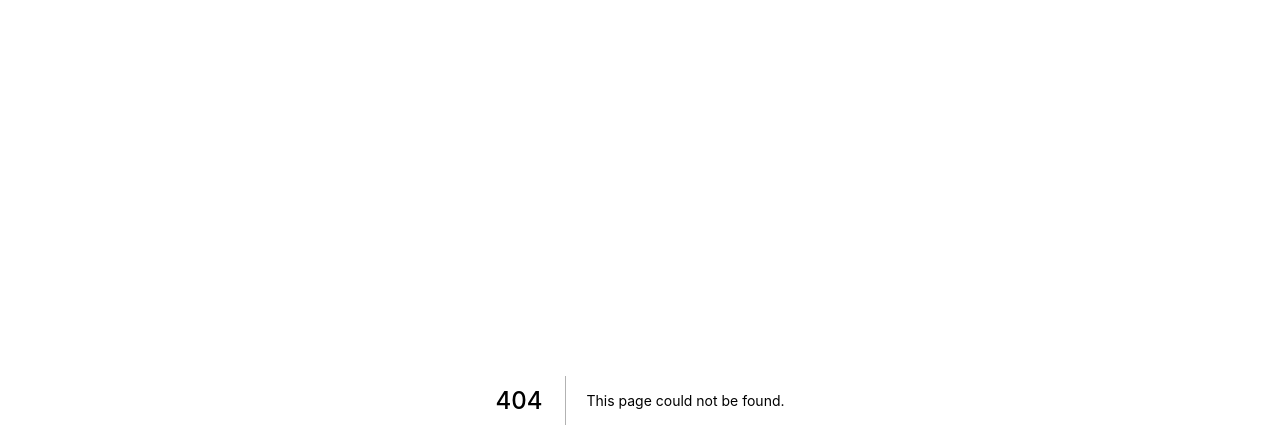
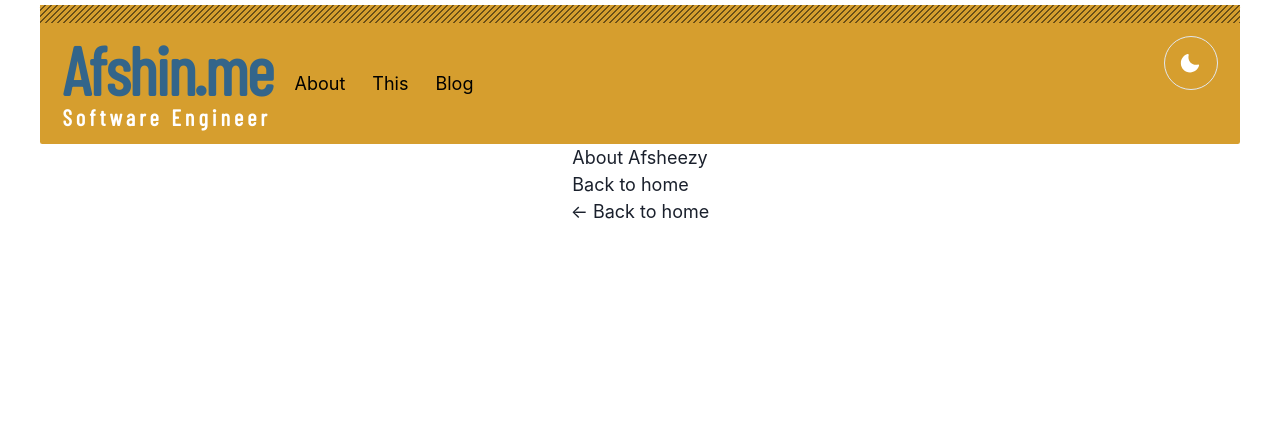
Before and after one commit to afshinator/next-afshin-me-first-try, a Next.js app: page /about in a window 1280 px wide. Before the commit this address had no page. Shown: the top 448 px of the page. Built offline with nearby package versions, Linux system fonts and the light colour scheme.

Commit message:
Put in some animation and another page

```diff
--- a/components/PageHeader.js
+++ b/components/PageHeader.js
@@ -1,21 +1,30 @@
 import { Flex, Text, Center, Box, Heading, Button } from "@chakra-ui/react";
+import { motion } from "framer-motion";
 import DarkModeSwitch from "./DarkModeSwitch";
+import Link from "next/link";
 
 const MenuItems = ({ children }) => (
-  <Text mt={{ base: 4, md: 0 }} mr={6} display="block" color="black">
-    {children}
-  </Text>
+  <motion.div
+    whileHover={{
+      scale: 1.2,
+      transition: { duration: 0.2 },
+    }}
+  >
+    <Link href={`/${children.toLowerCase()}`}>
+      <Text mt={{ base: 4, md: 0 }} mr={6} display="block" color="black">
+        <a>{children}</a>
+      </Text>
+    </Link>
+  </motion.div>
 );
-
-
 
 function PageHeader(props) {
   const [show, setShow] = React.useState(false);
-  const [randomClass, setRandomClass] = React.useState(
-    () => { return 'tileImage' + Math.floor(Math.random() * Math.floor(9))}
-  )
+  const [randomClass, setRandomClass] = React.useState(() => {
+    return "tileImage" + Math.floor(Math.random() * Math.floor(10));
+  });
   const handleToggle = () => setShow(!show);
-  console.log('randomClass ', randomClass)
+
   return (
     <Flex
       as="header"
@@ -30,10 +39,19 @@
     >
       <Flex w="100%" height="4" className={randomClass}></Flex>
       <Flex align="center" mx={5} my={3} direction="column" alignItems="left">
-        <Heading as="h1" size="lg" letterSpacing={"-.1rem"} color="gray.900">
-          Afshin.me
-        </Heading>
-        <Heading as="h4" size="md">
+        <motion.div
+          initial="hidden"
+          animate="visible"
+          variants={{
+            hidden: { scale: 0.8, opacity: 0 },
+            visible: { scale: 1, opacity: 1, transition: { delay: 1 } },
+          }}
+        >
+          <Heading as="h1" size="3xl" letterSpacing={"-.1rem"} color="my.900">
+            Afshin.me
+          </Heading>
+        </motion.div>
+        <Heading as="h4" size="md" style={{ letterSpacing: "4px" }}>
           Software Engineer
         </Heading>
       </Flex>
@@ -41,7 +59,8 @@
         as="nav"
         display={{ base: "block", md: "none" }}
         onClick={handleToggle}
-        mt={5} mr={3}
+        mt={5}
+        mr={3}
       >
         <svg
           fill="black"
@@ -70,7 +89,7 @@
         display={{ sm: show ? "block" : "none", md: "block" }}
         mt={{ base: 4, md: 0 }}
       >
-        <DarkModeSwitch mr={5} mt={3}/>
+        <DarkModeSwitch mr={5} mt={3} />
       </Box>
     </Flex>
   );
--- a/components/layout.js
+++ b/components/layout.js
@@ -25,13 +25,19 @@
         <link rel="icon" href="/favicon.ico" />
         <meta
           name="description"
-          content="Learn how to build a personal website using Next.js"
+          content="Blog and Portfolio site of Afshin Mokhtari, Software Engineer"
         />
         <meta
           property="og:image"
           content={`https://og-image.now.sh/${encodeURI(
             siteTitle
           )}.png?theme=light&md=0&fontSize=75px&images=https%3A%2F%2Fassets.vercel.com%2Fimage%2Fupload%2Ffront%2Fassets%2Fdesign%2Fnextjs-black-logo.svg`}
+        />
+        <link
+          rel="preload"
+          href="/fonts/BarlowCondensed-Regular.ttf"
+          as="font"
+          crossOrigin=""
         />
         <meta name="og:title" content={siteTitle} />
         <meta name="twitter:card" content="summary_large_image" />
@@ -44,29 +50,7 @@
       >
         <Progress size="xs" isIndeterminate />
         <PageHeader />
-        <Box padding="4" bg="gray.100">
-          There are many benefits to a joint design and development system. Not
-          only does it bring benefits to the design team.
-        </Box>
-        {home ? (
-          <>
-            <img src="/images/profile.jpg" alt={name} />
-            <h1>{name}</h1>
-          </>
-        ) : (
-          <>
-            <Link href="/">
-              <a>
-                <img src="/images/profile.jpg" alt={name} />
-              </a>
-            </Link>
-            <h2>
-              <Link href="/">
-                <a>{name}</a>
-              </Link>
-            </h2>
-          </>
-        )}
+
 
         <main>{children}</main>
         {!home && (
--- a/pages/_app.js
+++ b/pages/_app.js
@@ -1,19 +1,22 @@
 import "../styles/global.css";
 import {
-  ThemeProvider,
-  theme,
   CSSReset,
   ChakraProvider,
+  extendTheme,
 } from "@chakra-ui/react";
 import customTheme from "./../styles/theme";
 
+
+// Pulling in custom font primarily using this example: https://chakra-ui.com/guides/with-nextjs-font-files
+// but pre-loading them in the layout as per https://kirazhang.com/posts/nextjs-custom-fonts
+
+const theme = extendTheme(customTheme)
+
 export default function App({ Component, pageProps }) {
   return (
-    // <ThemeProvider theme={customTheme}>
-    <ChakraProvider>
+    <ChakraProvider theme={theme}>
       <CSSReset />
       <Component {...pageProps} />
     </ChakraProvider>
-    //  </ThemeProvider>
   );
 }
--- /dev/null
+++ b/pages/about.js
@@ -0,0 +1,21 @@
+import Link from "next/link";
+import Head from "next/head";
+import Layout from "../components/layout";
+
+export default function AboutPage() {
+  return (
+    <>
+      <Layout>
+        <Head>
+          <title>About Afshin</title>
+        </Head>
+        <h1>About Afsheezy</h1>
+        <h2>
+          <Link href="/">
+            <a>Back to home</a>
+          </Link>
+        </h2>
+      </Layout>
+    </>
+  );
+}
--- a/styles/global.css
+++ b/styles/global.css
@@ -32,6 +32,10 @@
   font-style: normal;
   font-weight: 400;
   font-display: swap;
+}
+
+.barlow {
+  font-family: "BarlowCondensed";
 }
 
 .tileImage0{
--- a/styles/theme.js
+++ b/styles/theme.js
@@ -1,22 +1,22 @@
-import { extendTheme, theme as chakraTheme } from "@chakra-ui/react"
 
-
-const overrides = {
+const customTheme = {
   // styles,
   // borders,
   // components: {
   //   Button,
   // },
-}
-
-const customTheme = {
-  ...chakraTheme,
+  colors: {
+    my: {
+      100: "#d69e2e",
+      // ...
+      900: "#33658a",
+    },
+  },
   fonts: {
-    ...chakraTheme.fonts,
-    body: `BarlowCondensed,-apple-system,BlinkMacSystemFont,"Segoe UI",Helvetica,Arial,sans-serif,"Apple Color Emoji","Segoe UI Emoji","Segoe UI Symbol"`,
+    heading: "'BarlowCondensed',Helvetica,Arial,sans-serif"
   }
 }
 
-// const customTheme = extendTheme(overrides)
+
 
 export default customTheme
```
Also changed, not shown: pages/index.js (+4 -11 lines).
